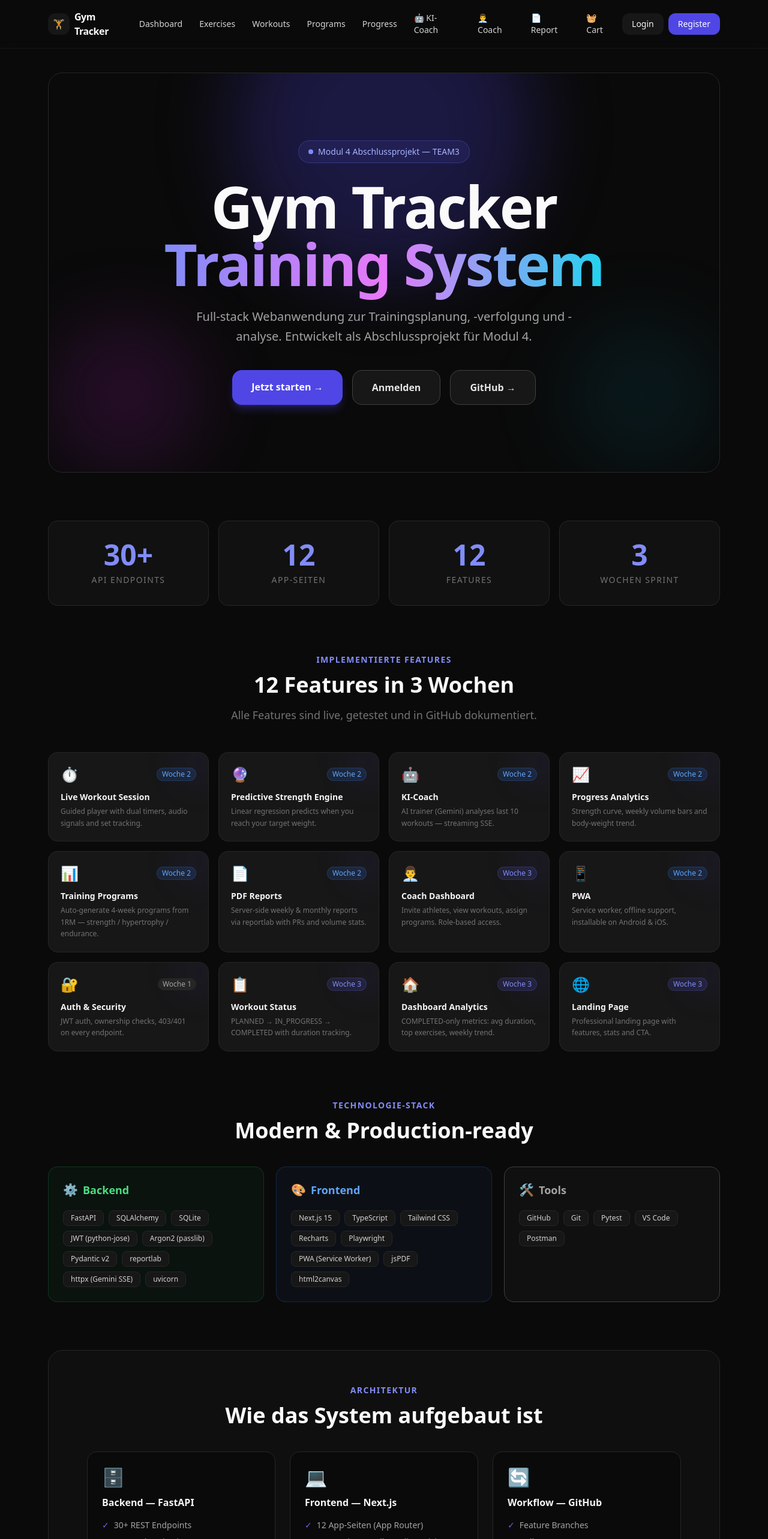
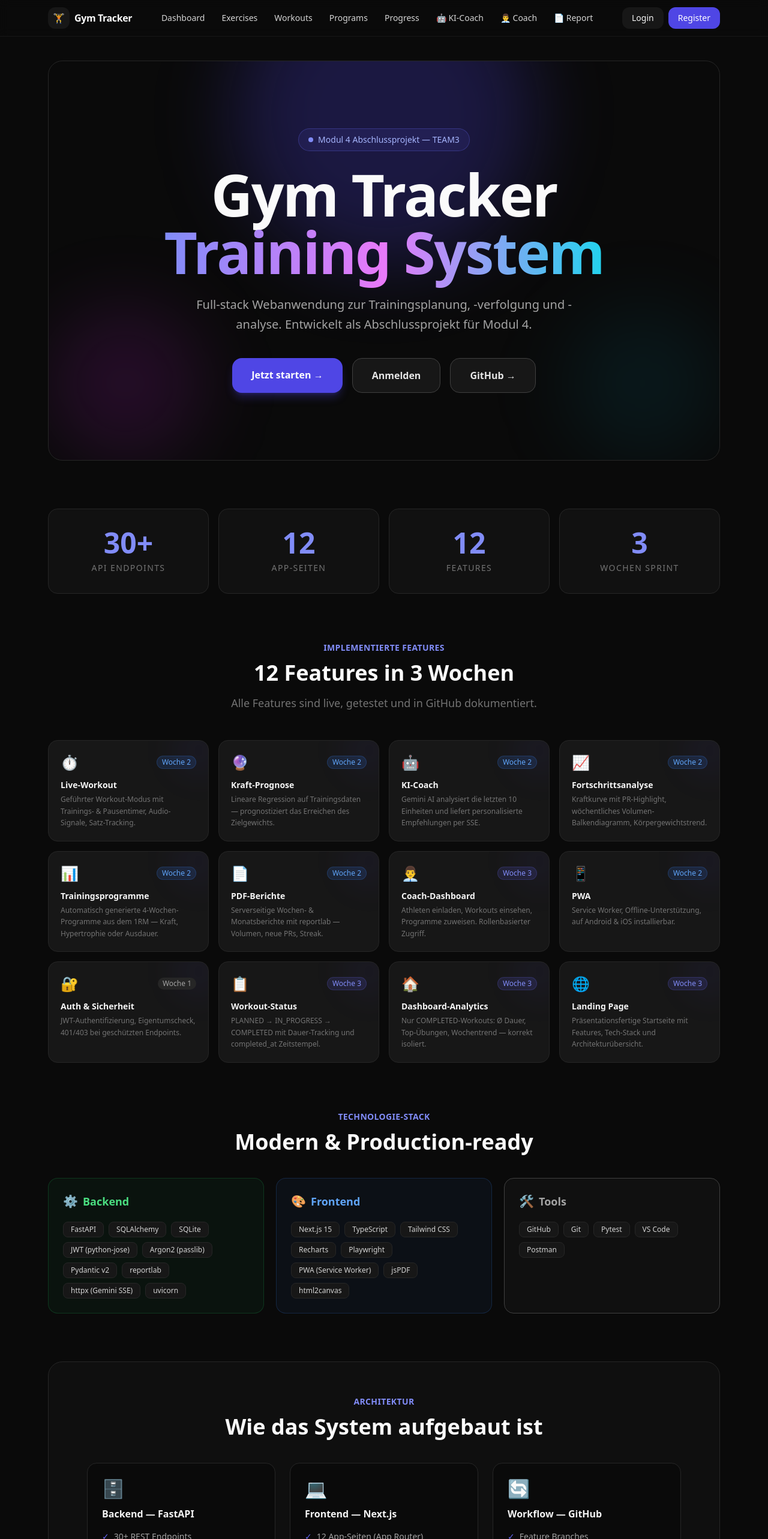
Before and after one commit to sarangisarang/GymTrainingSystem, a Next.js app in the folder frontend/: page / in a window 1280 px wide. Shown: the top 2566 px of the page at 60% size. Built offline with nearby package versions, Linux system fonts and the light colour scheme.

Commit message:
Polish landing page: German features, soften auth claim, fix tracking, hide Cart from navbar

```diff
--- a/frontend/app/page.tsx
+++ b/frontend/app/page.tsx
@@ -5,18 +5,18 @@ import { useEffect, useState } from "react";
 import { useAuth } from "@/components/AuthProvider";
 
 const FEATURES = [
-  { icon: "⏱️", title: "Live Workout Session", desc: "Guided player with dual timers, audio signals and set tracking.", tag: "Woche 2" },
-  { icon: "🔮", title: "Predictive Strength Engine", desc: "Linear regression predicts when you reach your target weight.", tag: "Woche 2" },
-  { icon: "🤖", title: "KI-Coach", desc: "AI trainer (Gemini) analyses last 10 workouts — streaming SSE.", tag: "Woche 2" },
-  { icon: "📈", title: "Progress Analytics", desc: "Strength curve, weekly volume bars and body-weight trend.", tag: "Woche 2" },
-  { icon: "📊", title: "Training Programs", desc: "Auto-generate 4-week programs from 1RM — strength / hypertrophy / endurance.", tag: "Woche 2" },
-  { icon: "📄", title: "PDF Reports", desc: "Server-side weekly & monthly reports via reportlab with PRs and volume stats.", tag: "Woche 2" },
-  { icon: "👨‍💼", title: "Coach Dashboard", desc: "Invite athletes, view workouts, assign programs. Role-based access.", tag: "Woche 3" },
-  { icon: "📱", title: "PWA", desc: "Service worker, offline support, installable on Android & iOS.", tag: "Woche 2" },
-  { icon: "🔐", title: "Auth & Security", desc: "JWT auth, ownership checks, 403/401 on every endpoint.", tag: "Woche 1" },
-  { icon: "📋", title: "Workout Status", desc: "PLANNED → IN_PROGRESS → COMPLETED with duration tracking.", tag: "Woche 3" },
-  { icon: "🏠", title: "Dashboard Analytics", desc: "COMPLETED-only metrics: avg duration, top exercises, weekly trend.", tag: "Woche 3" },
-  { icon: "🌐", title: "Landing Page", desc: "Professional landing page with features, stats and CTA.", tag: "Woche 3" },
+  { icon: "⏱️", title: "Live-Workout", desc: "Geführter Workout-Modus mit Trainings- & Pausentimer, Audio-Signale, Satz-Tracking.", tag: "Woche 2" },
+  { icon: "🔮", title: "Kraft-Prognose", desc: "Lineare Regression auf Trainingsdaten — prognostiziert das Erreichen des Zielgewichts.", tag: "Woche 2" },
+  { icon: "🤖", title: "KI-Coach", desc: "Gemini AI analysiert die letzten 10 Einheiten und liefert personalisierte Empfehlungen per SSE.", tag: "Woche 2" },
+  { icon: "📈", title: "Fortschrittsanalyse", desc: "Kraftkurve mit PR-Highlight, wöchentliches Volumen-Balkendiagramm, Körpergewichtstrend.", tag: "Woche 2" },
+  { icon: "📊", title: "Trainingsprogramme", desc: "Automatisch generierte 4-Wochen-Programme aus dem 1RM — Kraft, Hypertrophie oder Ausdauer.", tag: "Woche 2" },
+  { icon: "📄", title: "PDF-Berichte", desc: "Serverseitige Wochen- & Monatsberichte mit reportlab — Volumen, neue PRs, Streak.", tag: "Woche 2" },
+  { icon: "👨‍💼", title: "Coach-Dashboard", desc: "Athleten einladen, Workouts einsehen, Programme zuweisen. Rollenbasierter Zugriff.", tag: "Woche 3" },
+  { icon: "📱", title: "PWA", desc: "Service Worker, Offline-Unterstützung, auf Android & iOS installierbar.", tag: "Woche 2" },
+  { icon: "🔐", title: "Auth & Sicherheit", desc: "JWT-Authentifizierung, Eigentumscheck, 401/403 bei geschützten Endpoints.", tag: "Woche 1" },
+  { icon: "📋", title: "Workout-Status", desc: "PLANNED → IN_PROGRESS → COMPLETED mit Dauer-Tracking und completed_at Zeitstempel.", tag: "Woche 3" },
+  { icon: "🏠", title: "Dashboard-Analytics", desc: "Nur COMPLETED-Workouts: Ø Dauer, Top-Übungen, Wochentrend — korrekt isoliert.", tag: "Woche 3" },
+  { icon: "🌐", title: "Landing Page", desc: "Präsentationsfertige Startseite mit Features, Tech-Stack und Architekturübersicht.", tag: "Woche 3" },
 ];
 
 const BACKEND = ["FastAPI", "SQLAlchemy", "SQLite", "JWT (python-jose)", "Argon2 (passlib)", "Pydantic v2", "reportlab", "httpx (Gemini SSE)", "uvicorn"];
@@ -97,7 +97,7 @@ export default function HomePage() {
       {/* ── Features ── */}
       <div>
         <div className="mb-12 text-center">
-          <p className="text-sm font-semibold uppercase tracking-widest text-indigo-400 mb-3">Implementierte Features</p>
+          <p className="text-sm font-semibold uppercase tracking-wide text-indigo-400 mb-3">Implementierte Features</p>
           <h2 className="text-4xl font-extrabold text-neutral-50">12 Features in 3 Wochen</h2>
           <p className="mt-4 text-neutral-500 text-lg">Alle Features sind live, getestet und in GitHub dokumentiert.</p>
         </div>
@@ -127,7 +127,7 @@ export default function HomePage() {
       {/* ── Tech Stack ── */}
       <div>
         <div className="mb-10 text-center">
-          <p className="text-sm font-semibold uppercase tracking-widest text-indigo-400 mb-3">Technologie-Stack</p>
+          <p className="text-sm font-semibold uppercase tracking-wide text-indigo-400 mb-3">Technologie-Stack</p>
           <h2 className="text-4xl font-extrabold text-neutral-50">Modern & Production-ready</h2>
         </div>
 
@@ -157,7 +157,7 @@ export default function HomePage() {
       {/* ── Architektur ── */}
       <div className="rounded-3xl border border-neutral-800 bg-neutral-900/40 px-8 py-14 md:px-16">
         <div className="mb-10 text-center">
-          <p className="text-sm font-semibold uppercase tracking-widest text-indigo-400 mb-3">Architektur</p>
+          <p className="text-sm font-semibold uppercase tracking-wide text-indigo-400 mb-3">Architektur</p>
           <h2 className="text-4xl font-extrabold">Wie das System aufgebaut ist</h2>
         </div>
         <div className="grid gap-6 md:grid-cols-3">
--- a/frontend/components/Navbar.tsx
+++ b/frontend/components/Navbar.tsx
@@ -79,14 +79,14 @@ export default function Navbar() {
           <NavLink href="/coach" label="🤖 KI-Coach" />
           <NavLink href="/coach/dashboard" label="👨‍💼 Coach" />
           <NavLink href="/report" label="📄 Report" />
-          <Link
-            href="/cart"
-            className="rounded-xl px-3 py-2 text-sm text-neutral-300 hover:bg-neutral-900"
-          >
-            🧺 Cart{cartCount ? (
-              <span className="ml-2 rounded-full bg-indigo-600 px-2 py-0.5 text-xs text-white">{cartCount}</span>
-            ) : null}
-          </Link>
+          {cartCount > 0 && (
+            <Link
+              href="/cart"
+              className="rounded-xl px-3 py-2 text-sm text-neutral-300 hover:bg-neutral-900"
+            >
+              🧺 <span className="ml-1 rounded-full bg-indigo-600 px-2 py-0.5 text-xs text-white">{cartCount}</span>
+            </Link>
+          )}
         </nav>
 
         {right}
```
